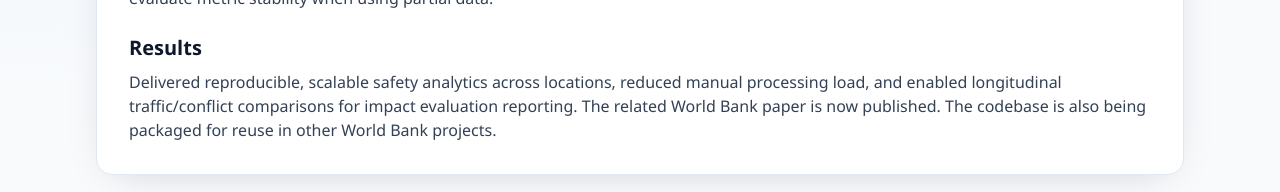
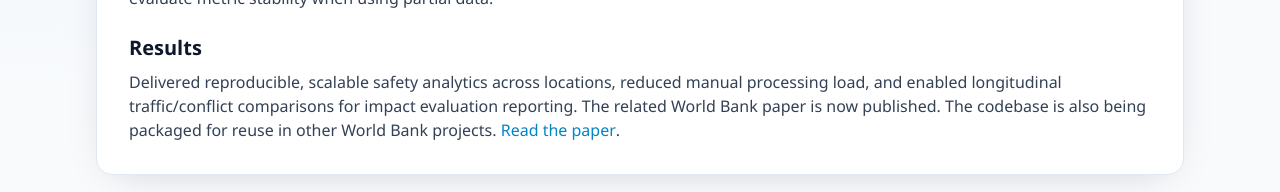
Before and after one commit to simonvalerioneumeyer/simneu, a Next.js app: page /projects/addis-road-safety-cv in a window 1280 px wide. Shown: the part 690-882 px from the top of the page. Built offline with nearby package versions, Linux system fonts and the light colour scheme.

Commit message:
Add inline publication link in project results text

```diff
--- a/src/app/projects/[slug]/page.tsx
+++ b/src/app/projects/[slug]/page.tsx
@@ -59,7 +59,18 @@ export default async function ProjectDetailPage({ params }: ProjectDetailPagePro
         <p className="mt-2 whitespace-pre-line text-slate-700">{project.approach}</p>
 
         <h2 className="mt-6 text-xl font-semibold text-slate-900">Results</h2>
-        <p className="mt-2 text-slate-700">{project.results}</p>
+        <p className="mt-2 text-slate-700">
+          {project.results}
+          {project.publicationUrl ? (
+            <>
+              {" "}
+              <Link href={project.publicationUrl} className="font-medium text-accent hover:underline">
+                Read the paper
+              </Link>
+              .
+            </>
+          ) : null}
+        </p>
       </div>
 
       <div className="flex flex-wrap gap-3">
```
